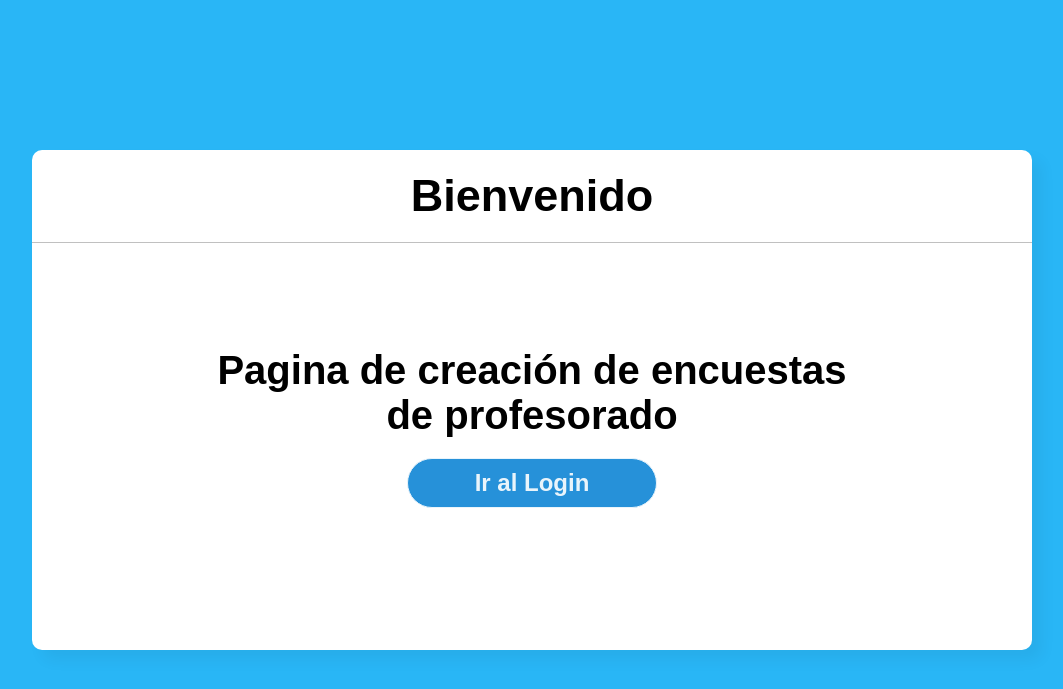
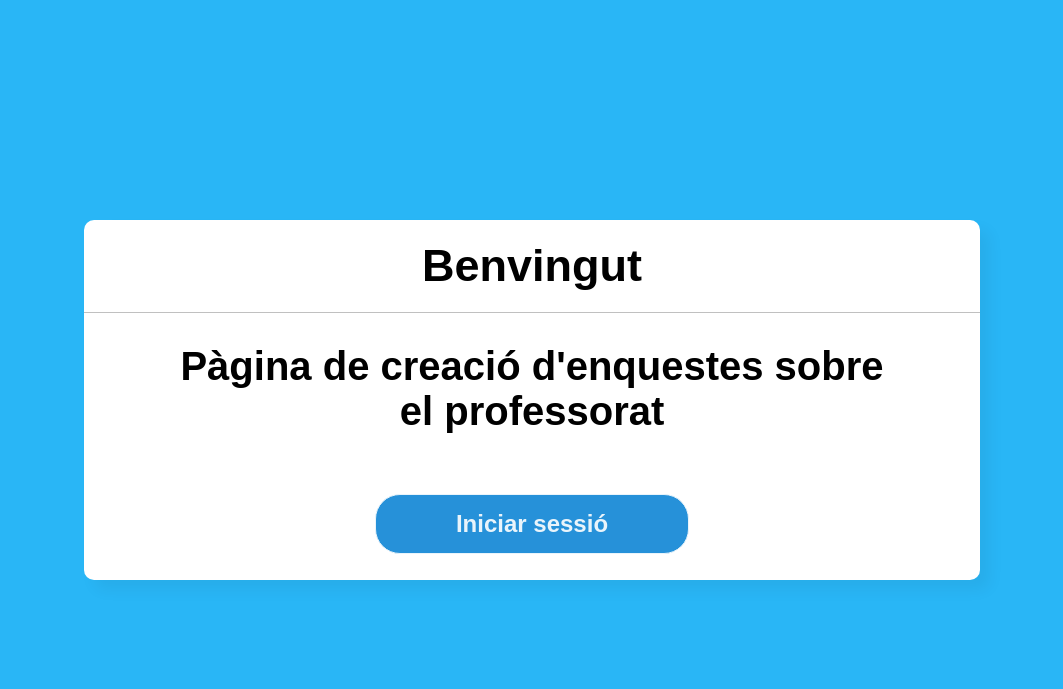
Before and after one commit to raul-garcia-sanchez/surveysProject, a PHP site: page /landingPage.php in a window 1280 px wide. Shown: the top 689 px of the page, without its empty margins (108-1171 px from the left). Run offline with PHP 8.4, Linux system fonts and the light colour scheme.

Commit message:
change styles in landing

```diff
--- a/landingPage.php
+++ b/landingPage.php
@@ -12,11 +12,11 @@
 <body class="landingPage">
 
     <div class="card">
-        <h1>Bienvenido</h1>
+        <h1>Benvingut</h1>
         <div class="card-content">
             <div>
-            <h1>Pagina de creación de encuestas <br> de profesorado</h1>
-            <center><a href="login.php"><button class="buttonGoLogin">Ir al Login</button></a></center>
+            <h1>Pàgina de creació d'enquestes sobre <br> el professorat</h1>
+            <center><a href="login.php"><button class="buttonGoLogin">Iniciar sessió</button></a></center>
             </div>
         </div>
     </div>
--- a/styles.css
+++ b/styles.css
@@ -137,8 +137,8 @@
     top: 50%;
     left: 50%;
     transform: translate(-50%, -50%);
-    width: 1000px;
-    height: 500px;
+    width: 70%;
+    height: 45%;
     background: white;
     border-radius: 10px;
     box-shadow: 10px 10px 15px rgba(0, 0, 0, 0.05);
@@ -152,8 +152,8 @@
 }
 
 .landingPage .buttonGoLogin {
-    width: 250px;
-    height: 50px;
+    width: 35%;
+    height: 60px;
     border: 1px solid;
     background: #2691d9;
     border-radius: 25px;
@@ -165,9 +165,14 @@
     outline: none;
 }
 
+.landingPage center{
+    padding-top: 40px;
+}
+
 .landingPage .buttonGoLogin:hover {
     border-color: #2691d9;
     transition: .5s;
+    width: 37%;
 }
 
 .landingPage .card h1 {
```
